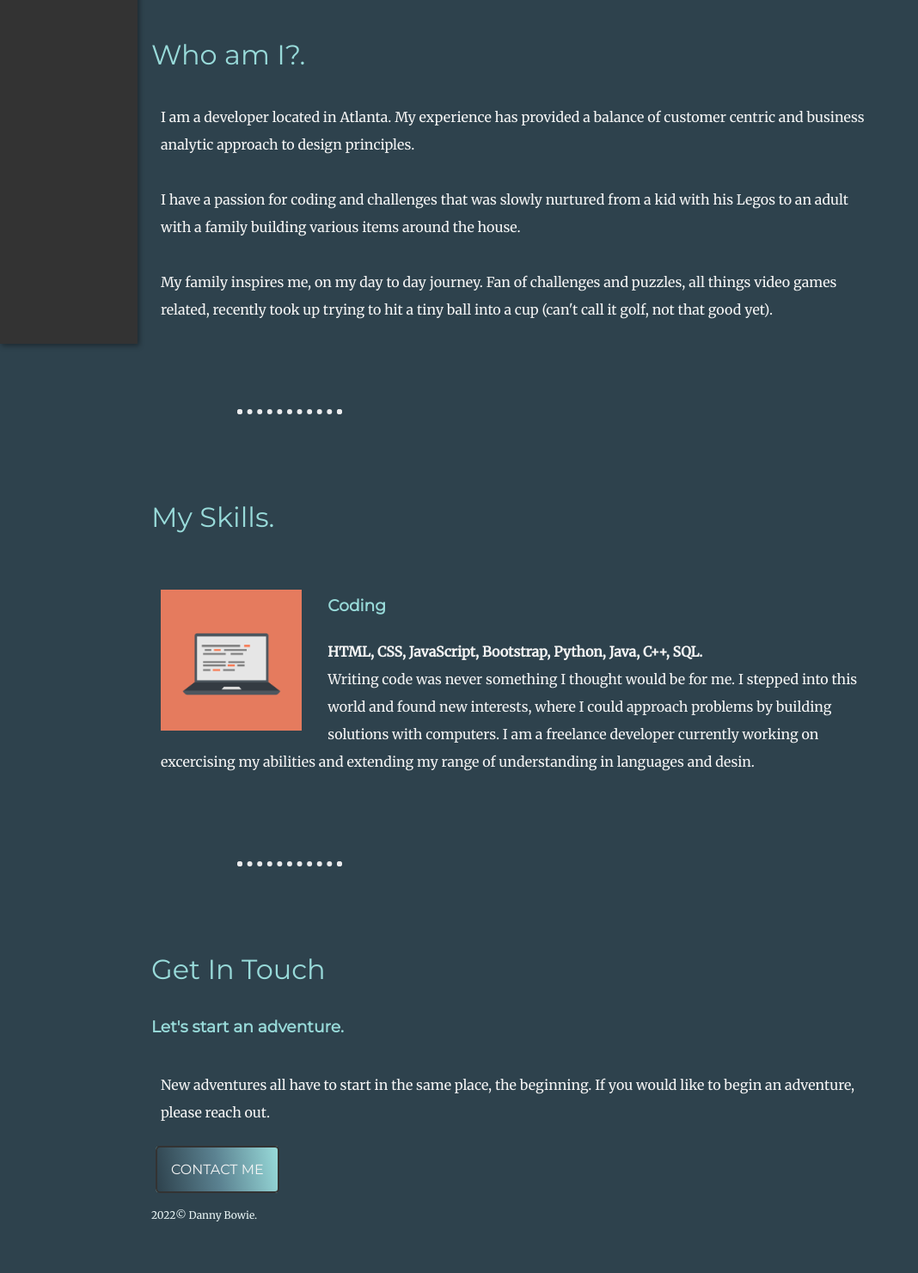
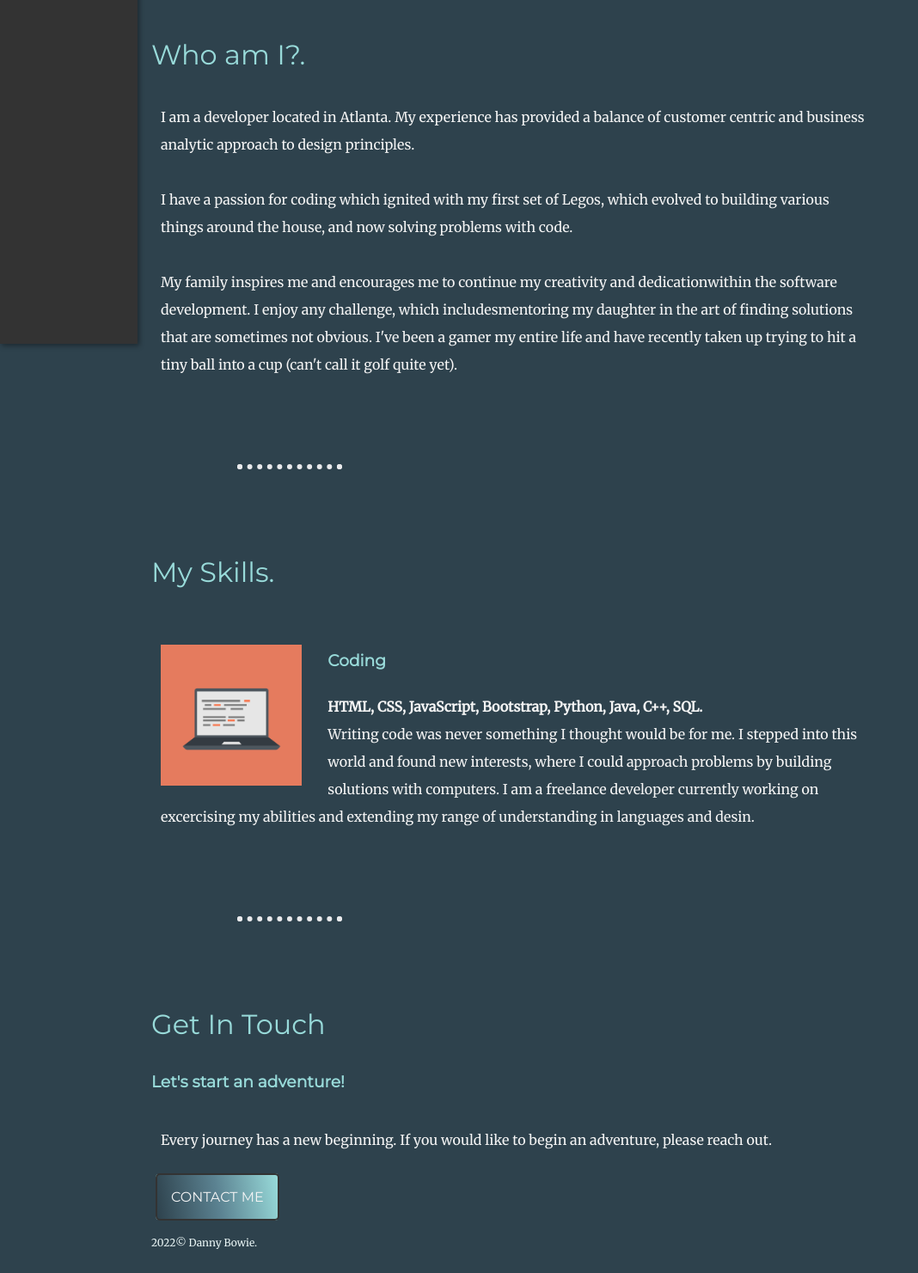
Before and after one commit to CarbonCallous/Learn2Code, a plain HTML site: page Web Dev/Portfolio/index.html in a window 1280 px wide. Shown: the part 760-2241 px from the top of the page at 86% size, without its empty margins (0-1068 px from the left). Before the commit the page ends 2218 px from the top, so only its background shows below. Drawn offline with Linux system fonts and the light colour scheme.

Commit message:
updateed verbiage

```diff
--- a/Web Dev/Portfolio/index.html
+++ b/Web Dev/Portfolio/index.html
@@ -60,13 +60,11 @@
           I am a developer located in Atlanta. My experience has provided a
           balance of customer centric and business analytic approach to design
           principles. <br /><br />
-          I have a passion for coding and challenges that was slowly nurtured
-          from a kid with his Legos to an adult with a family building various
-          items around the house.
+          I have a passion for coding  which ignited with my first set of Legos, which evolved to building various things around the house, and now solving problems with code.
           <br /><br />
-          My family inspires me, on my day to day journey. Fan of challenges and
-          puzzles, all things video games related, recently took up trying to
-          hit a tiny ball into a cup (can't call it golf, not that good yet).
+          My family inspires me and encourages me to continue my creativity and dedicationwithin the software development. I enjoy any challenge, which includesmentoring my daughter in the art of finding solutions that are sometimes not obvious.
+          I've been a gamer my entire life and have recently taken up trying to
+          hit a tiny ball into a cup (can't call it golf quite yet).
         </p>
       </div>
       <hr />
@@ -88,9 +86,9 @@
 
       <div class="contact-me">
         <h2>Get In Touch</h2>
-        <h3>Let's start an adventure.</h3>
+        <h3>Let's start an adventure!</h3>
         <p class="contact-message">
-          New adventures all have to start in the same place, the beginning. If
+          Every journey has a new beginning. If
           you would like to begin an adventure, please reach out.
         </p>
         <a class="btn" href="mailto:dbowie1911@gmail.com">CONTACT ME</a>
```
Also changed, not shown: Web Dev/Portfolio/about.html (+4 -6 lines), Web Dev/Portfolio/contact.html (+3 -3 lines).
